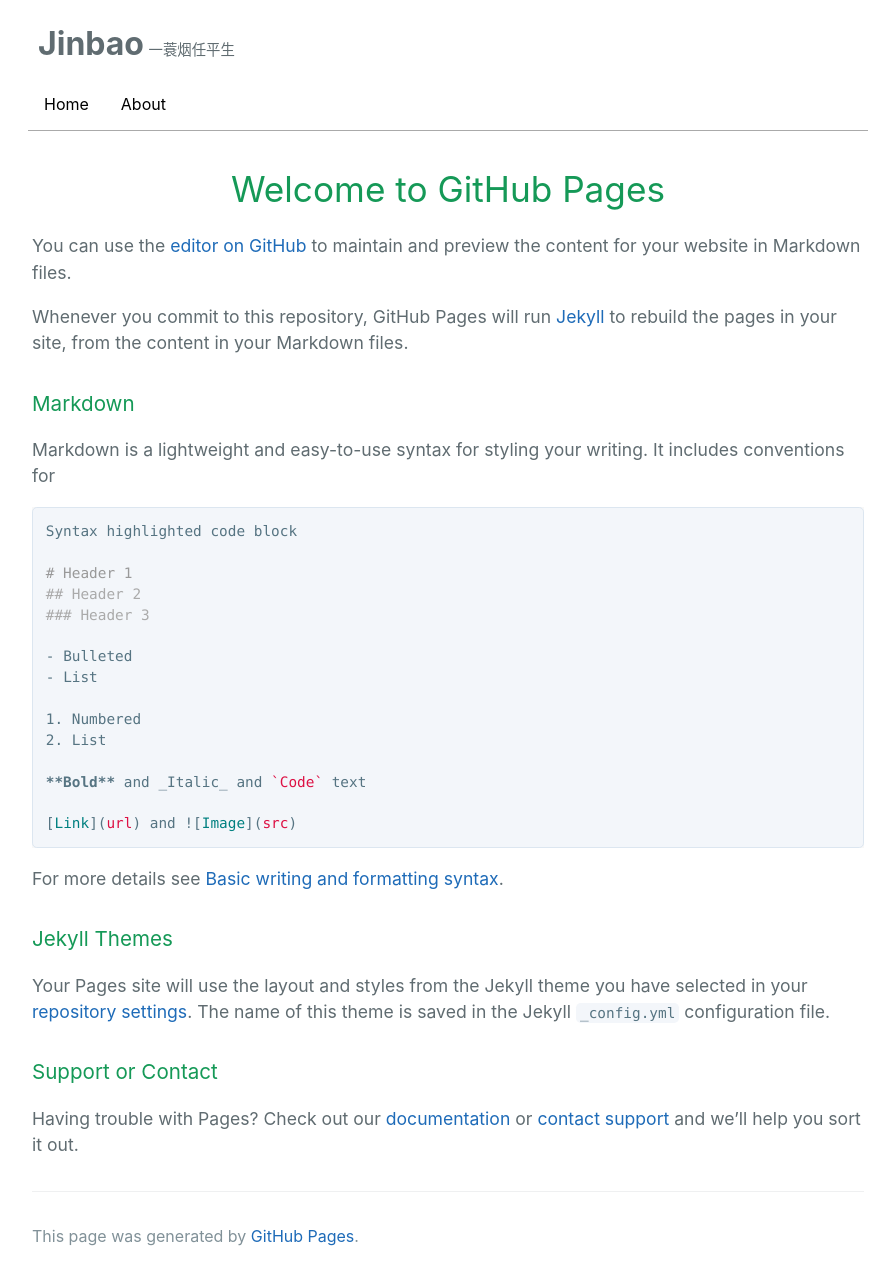
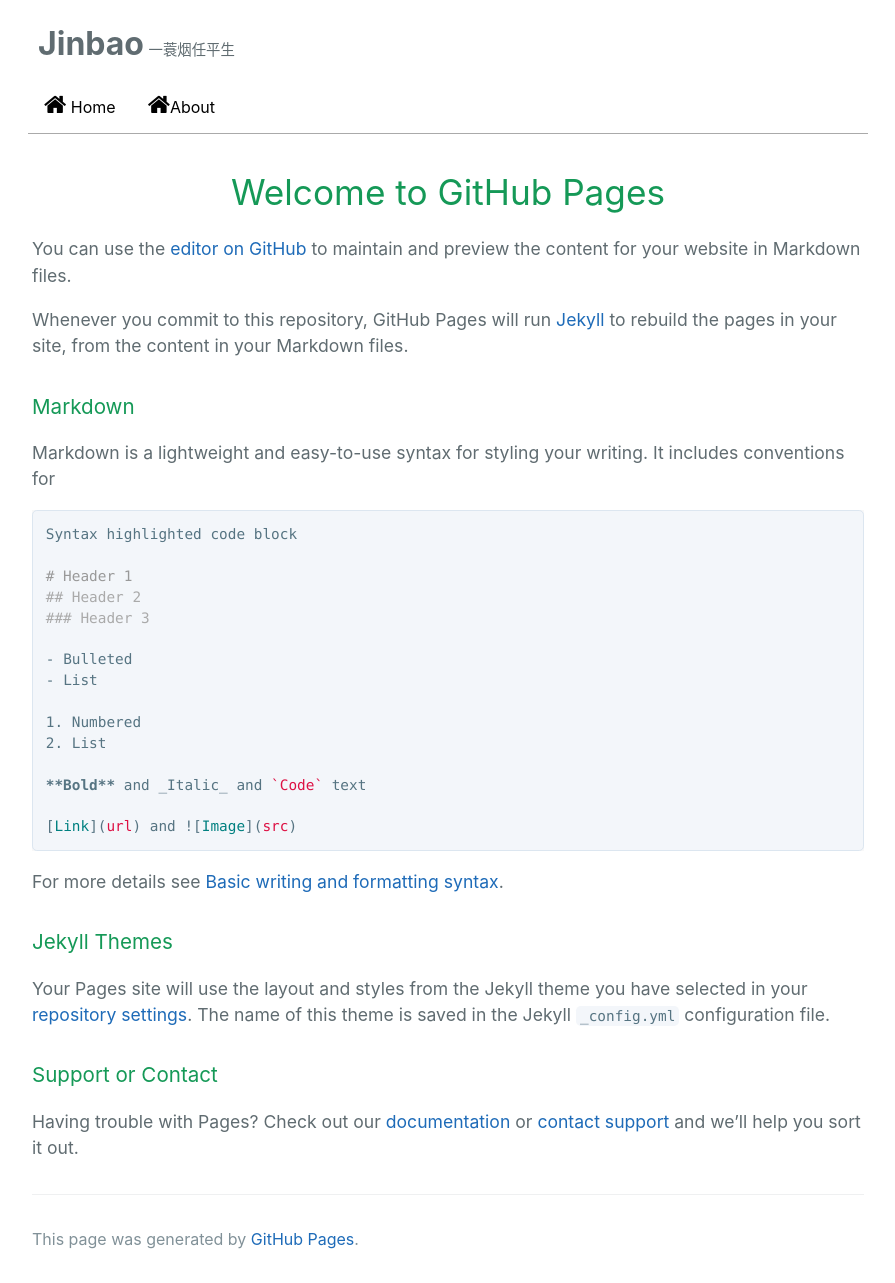
Before and after one commit to JinbaoWeb/jinbaoweb.github.io, a Jekyll site: the page built from index.md, in a window 1280 px wide. Shown: the whole page, without its empty margins (192-1087 px from the left). Built offline with Jekyll 4.4.1, drawn with Linux system fonts in a browser that asks for light colours; our own code applies the rules of GitHub Pages for plain Markdown files.

Commit message:
Update header.html

```diff
--- a/_includes/header.html
+++ b/_includes/header.html
@@ -5,10 +5,10 @@
 <nav class="header-nav">
   <ul class="header-main-nav">
     <li class="header-main-nav-item">
-      <a href="/"><span class="glyphicon glyphicon-home"></span> Home</a>
+      <a href="/"><span class="fa fa-home" style="font-size:24px"></span> Home</a>
     </li>
     <li class="header-main-nav-item">
-      <a href="/about"><span class="glyphicon glyphicon-user"></span>About</a>
+      <a href="/about"><span class="fa fa-home" style="font-size:24px"></span>About</a>
     </li>
   </ul>
 </nav>
```
